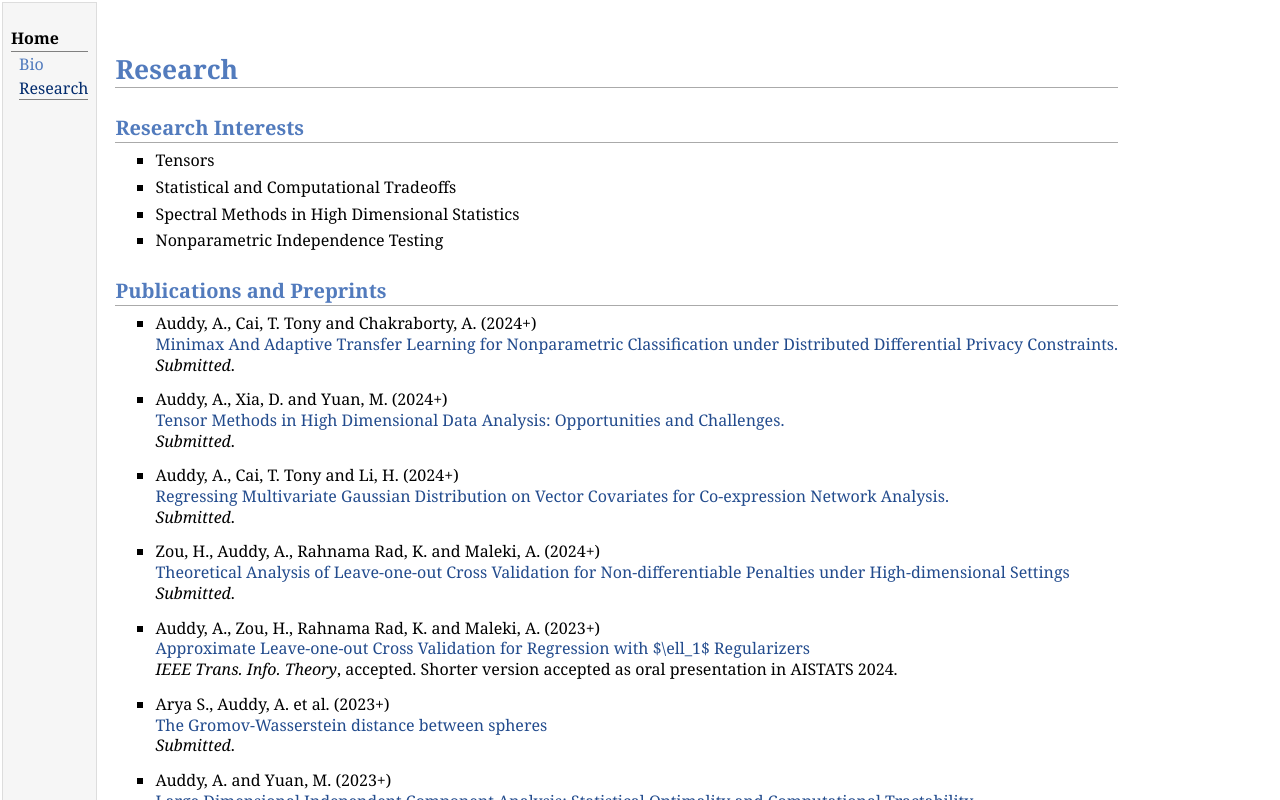
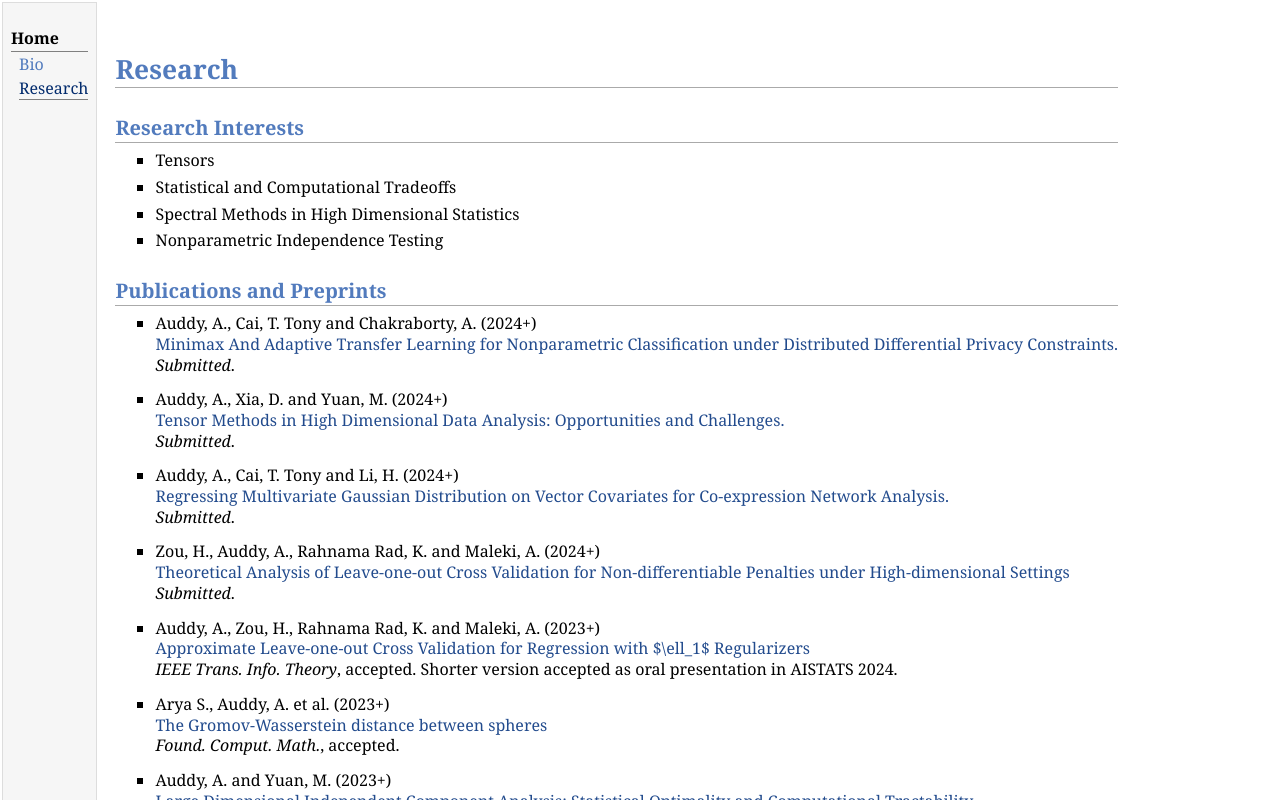
Before and after one commit to arnab-auddy/arnab-auddy.github.io, a plain HTML site: page publications.html in a window 1280 px wide. Shown: the top 800 px of the page. Drawn offline with Linux system fonts and the light colour scheme.

Commit message:
GW accept

```diff
--- a/publications.html
+++ b/publications.html
@@ -70,7 +70,7 @@
 <ul>
 <li><p> Arya S., Auddy, A. et al. (2023+)<br/>
 <a href="https://arxiv.org/pdf/2306.10586.pdf">The Gromov-Wasserstein distance between spheres</a><br />
-<i>Submitted</i>.</p>
+<i>Found. Comput. Math.</i>, accepted.</p>
 </li>
 </ul>
 <ul>
```
